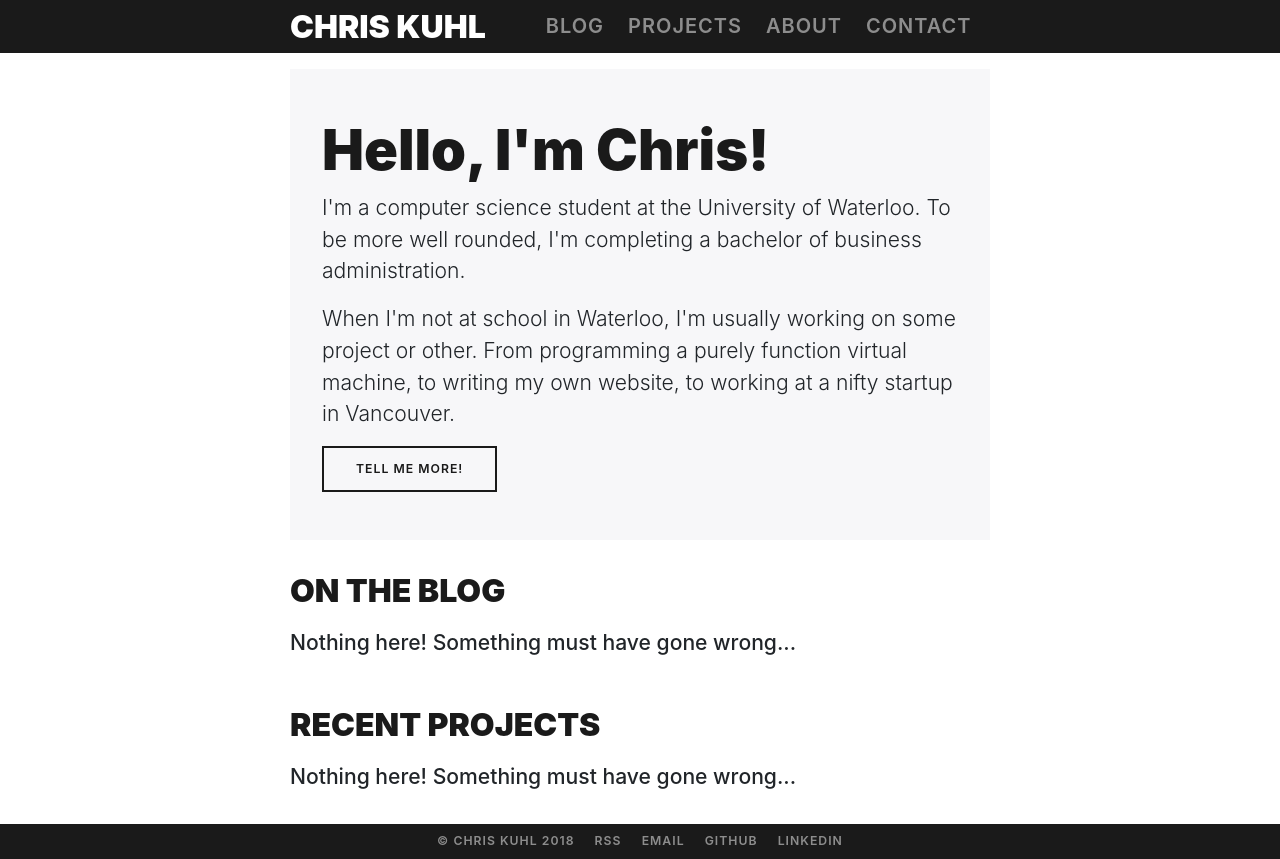
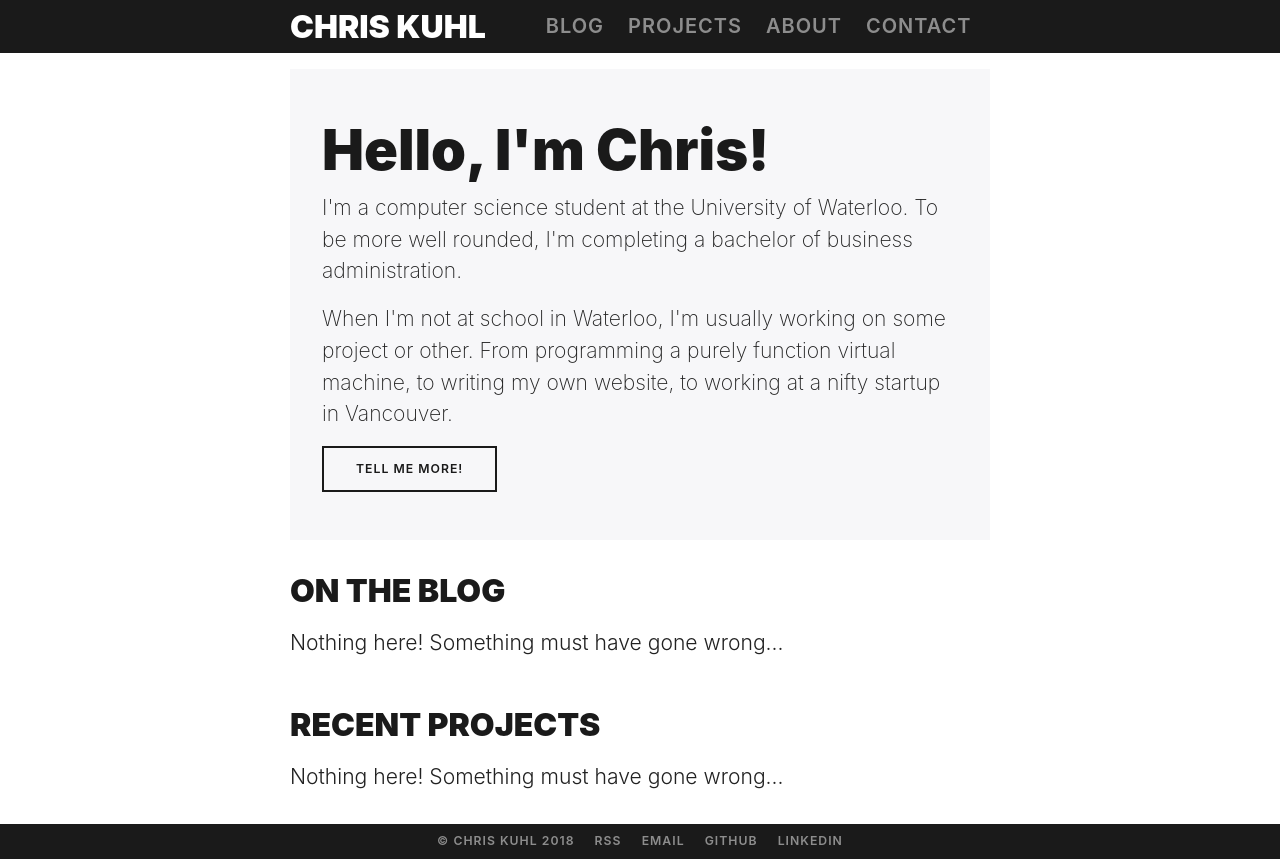
Before and after one commit to ckuhl/ckuhl.com, a Django app: template ckuhl/templates/core/home.html in a window 1280 px wide. Run offline with Django 3.2, Linux system fonts and the light colour scheme; the template is opened without the code that fills it, so the values that code supplies are empty; some libraries are stand-ins or nearby versions.

Commit message:
[style] Make text more legible

```diff
--- a/ckuhl/templates/core/home.html
+++ b/ckuhl/templates/core/home.html
@@ -5,11 +5,11 @@
     <section class="mt-3">
         <div class="jumbotron py-5">
             <h1 class="display-4">Hello, I'm Chris!</h1>
-            <p class="font-weight-light">
+            <p>
                 I'm a computer science student at the University of Waterloo. To be more well rounded, I'm completing a
                 bachelor of business administration.
             </p>
-            <p class="font-weight-light">
+            <p>
                 When I'm not at school in Waterloo, I'm usually working on some project or other. From programming a
                 purely function virtual machine, to writing my own website, to working at a nifty startup in Vancouver.
             </p>
--- a/static/css/custom.css
+++ b/static/css/custom.css
@@ -12,8 +12,8 @@ html, body, div.root {
 /* Fix font mangling */
 body {
     font-size: 1.1rem;
-    font-weight: 500;
-    color: #212529;
+    font-weight: 300;
+    color: #222222;
 }
 
 /* Override bootstrap & theme font */
@@ -100,6 +100,11 @@ p a {
     .jumbotron {
         border-bottom: 0;
     }
+
+    /* Fill text is extra-light to contrast extra-heavy header */
+    .jumbotron p {
+        font-weight: 200;
+    }
 }
 
 a.thumbnail-link {
```
